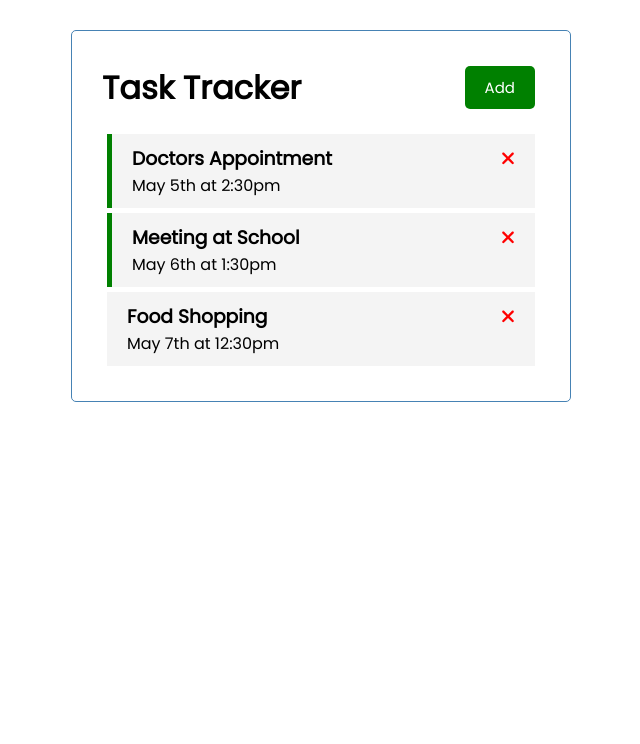
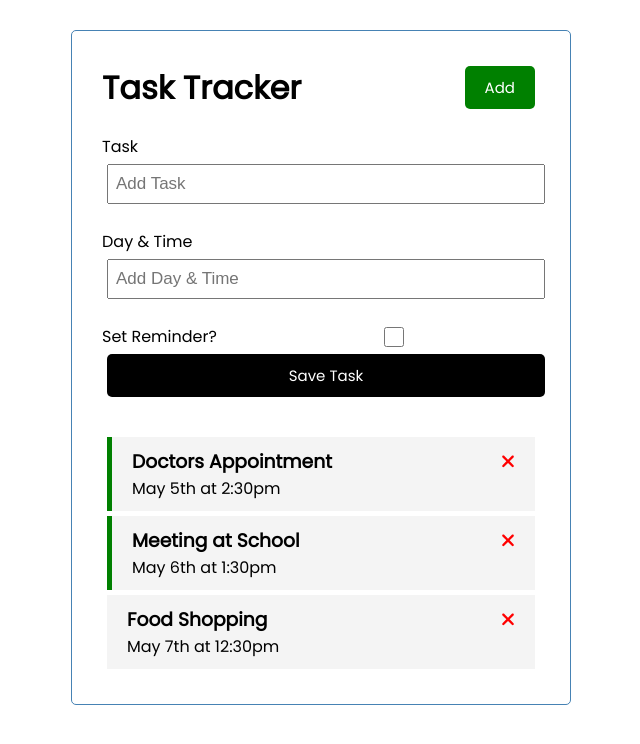
Before and after one commit to BlairHBris/to-do-list, an Angular app: page / in a window 1280 px wide. Shown: the top 744 px of the page, without its empty margins (319-959 px from the left). Built offline with nearby package versions, Linux system fonts and the light colour scheme; data requests are answered from the project's data file.

Commit message:
Add addTask

```diff
--- a/src/app/app.module.ts
+++ b/src/app/app.module.ts
@@ -2,6 +2,7 @@
 import { BrowserModule } from '@angular/platform-browser';
 import { FontAwesomeModule } from '@fortawesome/angular-fontawesome';
 import { HttpClientModule } from '@angular/common/http';
+import { FormsModule } from '@angular/forms';
 
 import { AppComponent } from './app.component';
 import { HeaderComponent } from './components/header/header.component';
@@ -22,7 +23,8 @@
   imports: [
     BrowserModule,
     FontAwesomeModule,
-    HttpClientModule
+    HttpClientModule,
+    FormsModule
   ],
   providers: [],
   bootstrap: [AppComponent]
--- a/src/app/components/add-task/add-task.component.css
+++ b/src/app/components/add-task/add-task.component.css
@@ -0,0 +1,3 @@
+.add-form {
+    margin-bottom: 40px;
+}
--- a/src/app/components/add-task/add-task.component.html
+++ b/src/app/components/add-task/add-task.component.html
@@ -1 +1,15 @@
-<p>add-task works!</p>
+<form class="add-form" (ngSubmit)="onSubmit()">
+    <div class="form-control">
+        <label for="text">Task</label>
+        <input type="text" name="text" [(ngModel)]="text" id="text" placeholder="Add Task">
+    </div>
+    <div class="form-control">
+        <label for="day">Day & Time</label>
+        <input type="text" name="day" [(ngModel)]="day" id="day" placeholder="Add Day & Time">
+    </div>
+    <div class="form-control-check">
+        <label for="text">Set Reminder?</label>
+        <input type="checkbox" name="reminder" [(ngModel)]="reminder" id="reminder">
+    </div>
+    <input type="submit" value="Save Task" class="btn btn-block">
+</form>
--- a/src/app/components/add-task/add-task.component.ts
+++ b/src/app/components/add-task/add-task.component.ts
@@ -1,4 +1,5 @@
-import { Component, OnInit } from '@angular/core';
+import { Component, OnInit, Output, EventEmitter } from '@angular/core';
+import { Task } from 'src/app/Task';
 
 @Component({
   selector: 'app-add-task',
@@ -7,9 +8,34 @@
 })
 export class AddTaskComponent implements OnInit {
 
+  @Output() onAddTask: EventEmitter<Task> = new EventEmitter()
+
+  text: string
+  day: string
+  reminder: boolean = false
+
   constructor() { }
 
   ngOnInit(): void {
   }
 
+  onSubmit() {
+    if(!this.text) {
+      alert('Please add a task!')
+      return
+    }
+
+    const newTask = {
+      text: this.text,
+      day: this.day,
+      reminder: this.reminder
+    }
+
+    this.onAddTask.emit(newTask)
+
+    this.text = ''
+    this.day= ''
+    this.reminder = false
+  }
+
 }
--- a/src/app/components/tasks/tasks.component.html
+++ b/src/app/components/tasks/tasks.component.html
@@ -1,3 +1,4 @@
+<app-add-task (onAddTask)="addTask($event)"></app-add-task>
 <app-task-item
 *ngFor="let task of tasks"
 [task]="task"
--- a/src/app/components/tasks/tasks.component.ts
+++ b/src/app/components/tasks/tasks.component.ts
@@ -31,4 +31,9 @@
     this.taskService.updateTaskReminder(task).subscribe()
   }
 
+  addTask(task: Task) {
+    this.taskService.addTask(task)
+    .subscribe((task) => this.tasks.push(task))
+  }
+
 }
--- a/src/app/services/task.service.ts
+++ b/src/app/services/task.service.ts
@@ -13,6 +13,9 @@
   providedIn: 'root'
 })
 export class TaskService {
+  push(task: Task): void {
+    throw new Error('Method not implemented.');
+  }
 
   private apiUrl = 'http://localhost:5000/tasks'
 
@@ -31,4 +34,8 @@
     const url = `${this.apiUrl}/${task.id}`
     return this.http.put<Task>(url, task, httpOptions)
   }
+
+  addTask(task: Task): Observable<Task> {
+    return this.http.post<Task>(this.apiUrl, task, httpOptions)
+  }
 }
```
